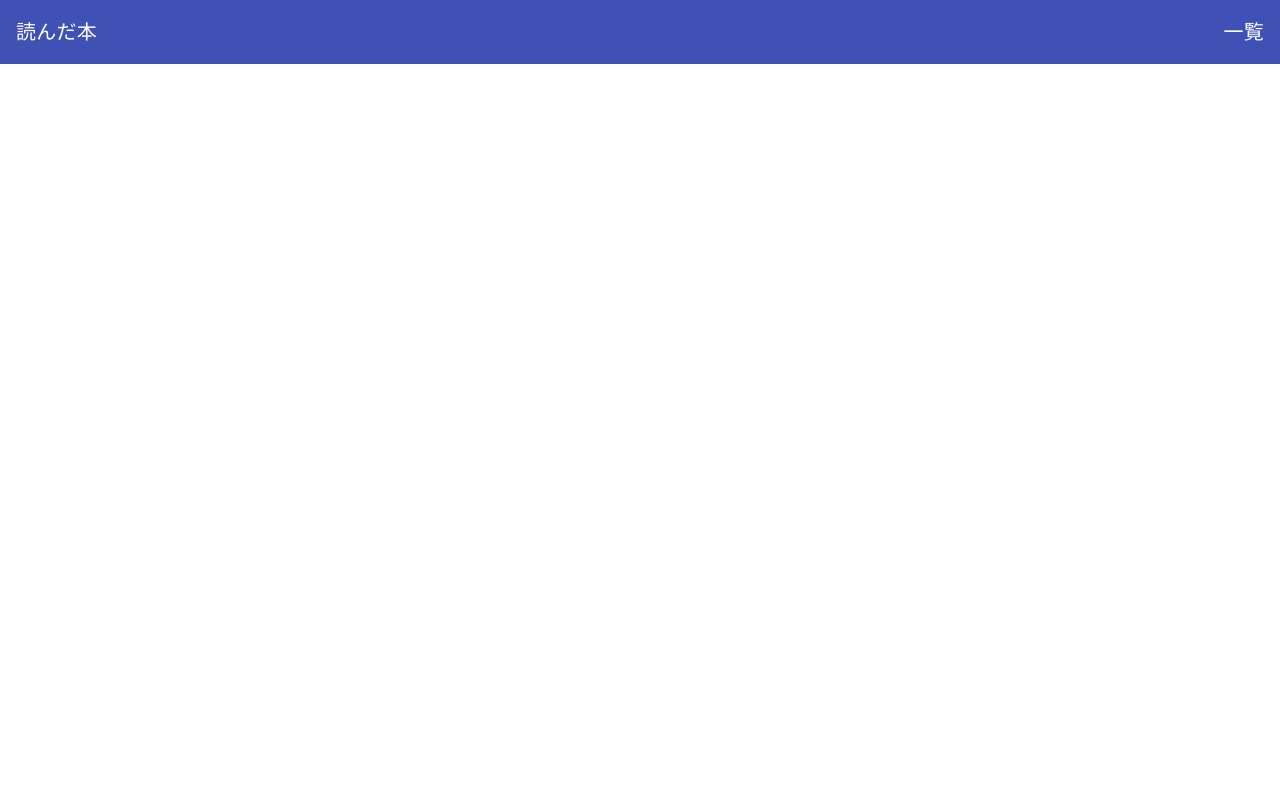
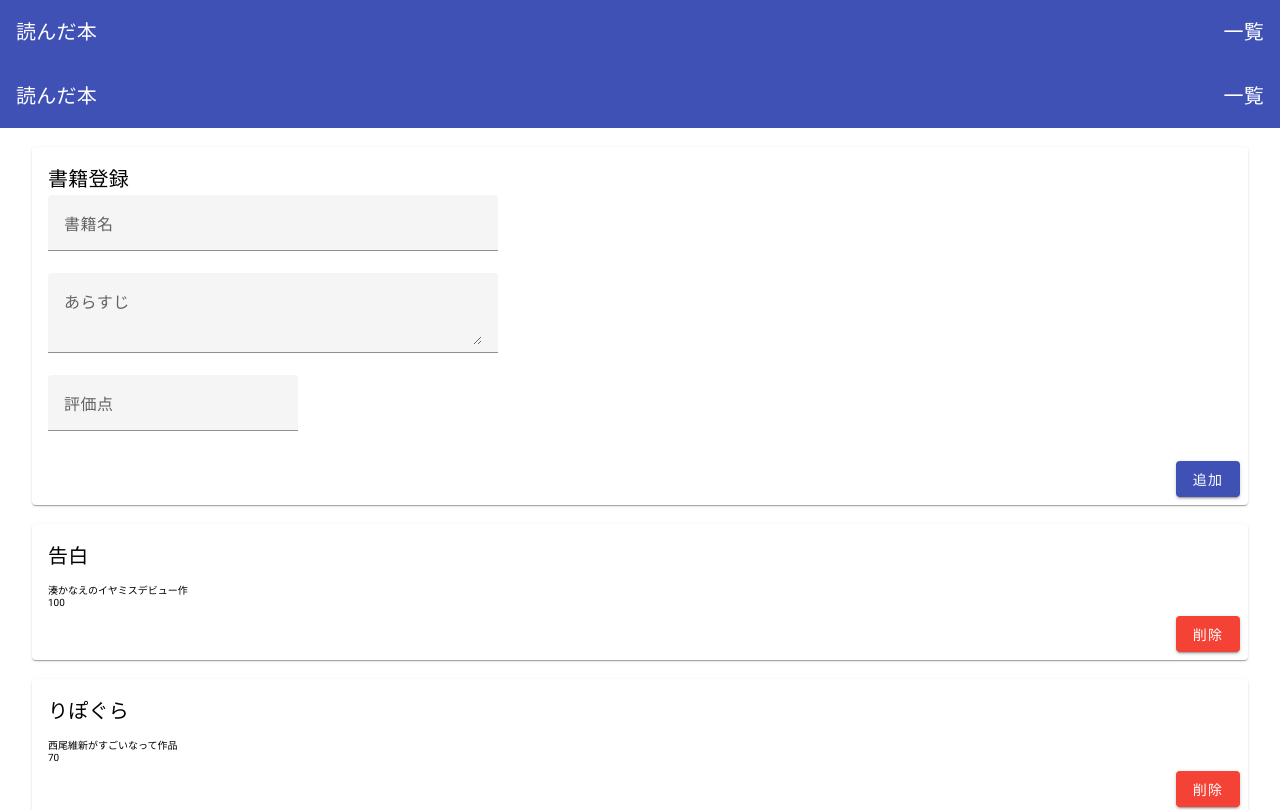
Before and after one commit to saitohiraku/intern-saito, an Angular app in the folder intern-book-app/: page / in a window 1280 px wide. Shown: the top 810 px of the page. Built offline with nearby package versions, Linux system fonts and the light colour scheme.

Commit message:
issue4 一覧画面に書籍一覧の表示

```diff
--- a/intern-book-app/src/app/app.component.html
+++ b/intern-book-app/src/app/app.component.html
@@ -1 +1,2 @@
 <app-toolbar></app-toolbar>
+<app-book-list></app-book-list>
--- a/intern-book-app/src/app/pages/book-list/book-list.component.html
+++ b/intern-book-app/src/app/pages/book-list/book-list.component.html
@@ -35,9 +35,23 @@
 
 </mat-card>
 <br>
-<mat-card class = "card-width">
+<div *ngFor="let book of books">
+<mat-card class = "card-width"  >
   <mat-card-content >
-    <mat-card-title >アンドロイドは電気羊の夢を見るか?</mat-card-title>
+    <mat-card-title >{{book.name}}</mat-card-title>
+    <p class="small-word">
+      {{book.detail}}<br>
+      {{book.evaluation}}
+    </p>
+  </mat-card-content>
+  <mat-card-actions align="end">
+    <button mat-raised-button color="warn">削除</button>
+  </mat-card-actions>
+
+</mat-card>
+<br>
+</div>
+    <!-- <mat-card-title >アンドロイドは電気羊の夢を見るか?</mat-card-title>
     <p class="small-word">
     第三次大戦後の未来、サンフランシスコを舞台に賞金稼ぎのリック・デッカードが、火星から逃亡してきた8体のアンドロイドを「処理」するというあらすじ<br>
     評価: 90点
@@ -61,7 +75,7 @@
     <button mat-raised-button color="warn">削除</button>
   </mat-card-actions>
 </mat-card>
-<!--
+
 
 
 <mat-card>
--- a/intern-book-app/src/app/pages/book-list/book-list.component.ts
+++ b/intern-book-app/src/app/pages/book-list/book-list.component.ts
@@ -1,5 +1,7 @@
-import { Component, Output, EventEmitter } from '@angular/core';
-
+import { Component,} from '@angular/core';
+import { NgFor,} from '@angular/common';
+import { bookList } from '../../types/mock-book';
+import { Book } from '../../types/book';
 
 @Component({
   selector: 'app-book-list',
@@ -9,12 +11,5 @@ import { Component, Output, EventEmitter } from '@angular/core';
 
 
 export class BookListComponent {
-  bookTitle: string = '';
-  bookarasuji: string = '';
-  rate: number = 1;
-  addBook() {
-    console.log('Adding book:', this.bookTitle, this.bookarasuji, this.rate);
-
+ books = bookList;
   }
-
-}
--- /dev/null
+++ b/intern-book-app/src/app/types/book.ts
@@ -0,0 +1,5 @@
+export interface Book {
+    name: string;
+    detail: string;
+    evaluation: number;
+  }
--- /dev/null
+++ b/intern-book-app/src/app/types/mock-book.ts
@@ -0,0 +1,8 @@
+import { Book } from './book';
+
+export const bookList: Book[] = [
+  { name: '告白', detail: '湊かなえのイヤミスデビュー作', evaluation: 100},
+  { name: 'りぽぐら', detail: '西尾維新がすごいなって作品', evaluation: 70},
+  { name: '近畿地方のある場所について', detail: '最近のホラー小説', evaluation: 90},
+
+];
```
